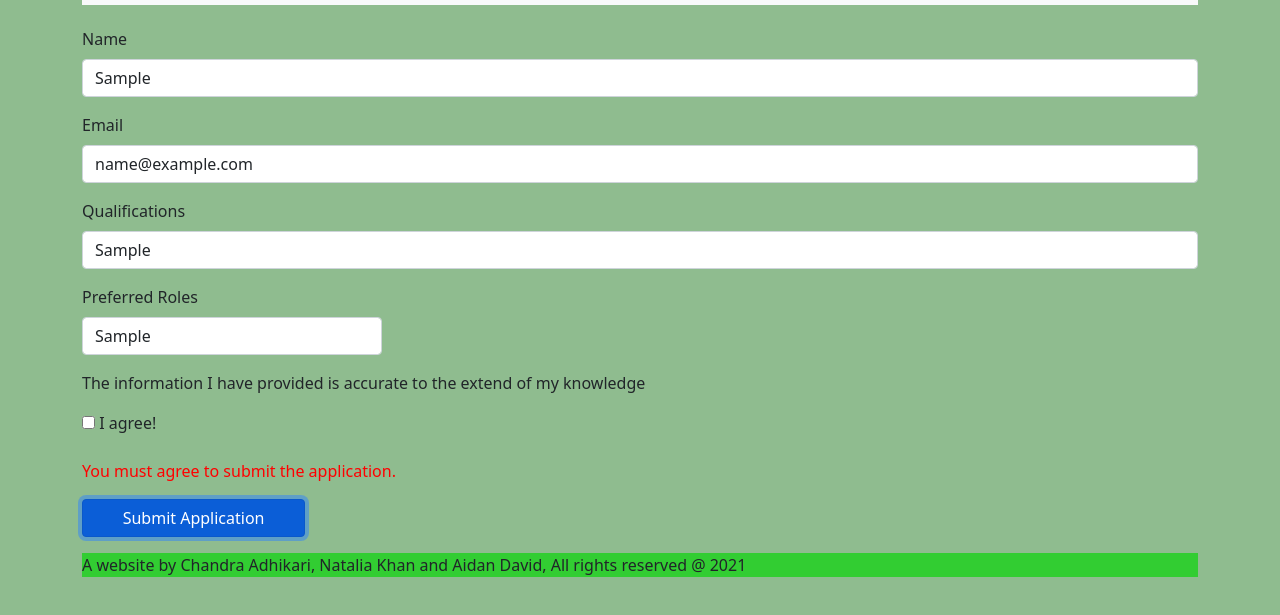
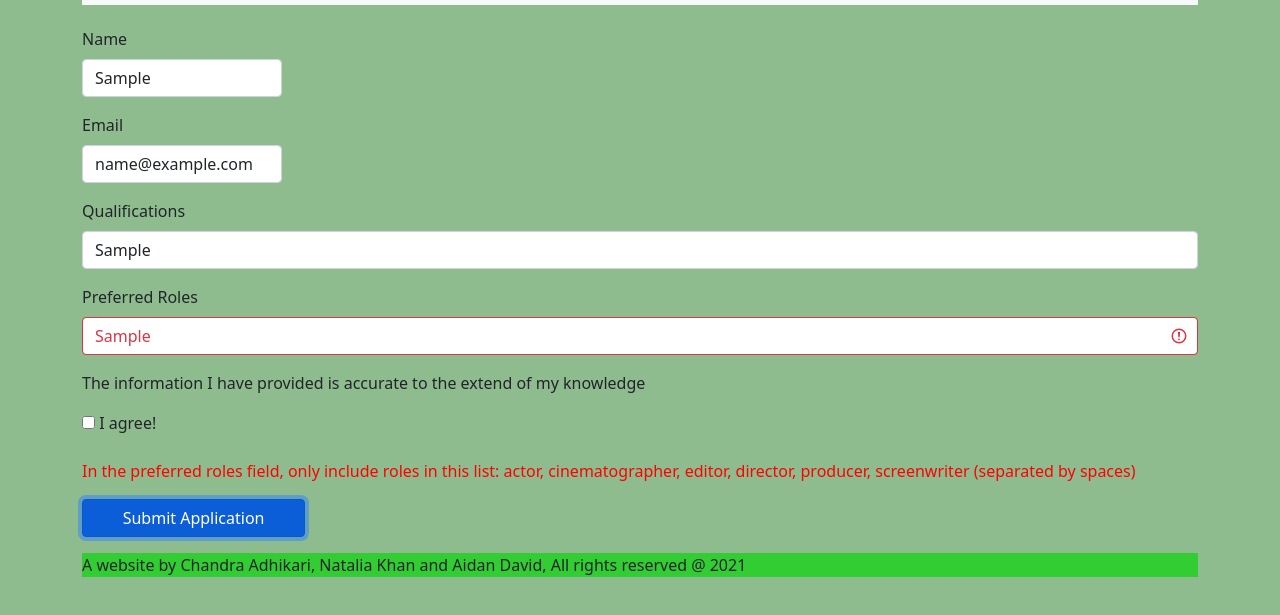
Before and after one commit to adavid2021/film_society_website, a website: page public/application_submission.html in a window 1280 px wide. Both pictures are taken after typing "Sample", "name@example.com", "Sample", "Sample" into the empty fields and a click on the button "Submit Application". Shown: the part 51-666 px from the top of the page. Drawn offline with nearby package versions, Linux system fonts and the light colour scheme; a web font is replaced by a local one.

Commit message:
Added some error messages to the application submission page.

```diff
--- a/public/application_submission.html
+++ b/public/application_submission.html
@@ -52,19 +52,23 @@
 
             <div class="mb-3">
                 <label for="applicant_name" class="form-label">Name</label>
-            <input type="text" class="form-control text" id="applicant_name" placeholder="First Name Last Name" name="applicant_name">
+                <input type="text" class="form-control text" style="width: 200px;" id="applicant_name"
+                       placeholder="First and Last name" name="applicant_name">
             </div>
             <div class="mb-3">
                 <label for="applicant_email" class="form-label">Email</label>
-            <input type="text" class="form-control text" id="applicant_email" placeholder="name@place.com" name="applicant_email">
+                <input type="text" class="form-control text" style="width: 200px;" id="applicant_email"
+                       placeholder="name@place.domain" name="applicant_email">
             </div>
             <div class="mb-3">
                 <label for="applicant_qualifications" class="form-label">Qualifications</label>
-            <input type="text" class="form-control text" id="applicant_qualifications" placeholder="Provide your qualifications here" name="applicant_qualifications">
+                <input type="text" class="form-control text" id="applicant_qualifications"
+                       placeholder="Provide your qualifications here" name="applicant_qualifications">
             </div>
             <div class="mb-3">
                 <label for="preferred_roles" class="form-label">Preferred Roles</label>
-            <input class="form-control text" style="width: 300px;" placeholder="write your preferred roles (separated by spaces)" type="text" name="preferred_roles" id="preferred_roles">
+                <input class="form-control text" placeholder="write your preferred roles (separated by spaces)"
+                       type="text" name="preferred_roles" id="preferred_roles">
             </div>
 
             <div class="mb-3">
@@ -88,50 +92,13 @@
         </form>
     </section>
 
-<!--<section id="application_details">-->
-<!--    <div class="row justify-content-center">-->
-
-<!--            <p class="pad"></p>-->
-<!--            <div class="card bg-success text-success mb-3">-->
-<!--                <div class="card-header bg-light" style="font-size: 200%; padding-left: 2%">Application Form </div>-->
-<!--                <div class="card-body text-light">-->
-<!--                    <form id="applicant_list" class="list-group">-->
-<!--&lt;!&ndash;                        <div>&ndash;&gt;-->
-<!--                            <label for="applicant_name" class="form-label">Name:</label>-->
-<!--                            <input type="text" name="name" value="" id="applicant_name" class="form-control">-->
-
-<!--&lt;!&ndash;                        </div>&ndash;&gt;-->
-
-<!--                            <div>-->
-<!--                                <label for="applicant_email" class="form-label">Email:</label>-->
-<!--                                <input type="text" name="email" value="" id="applicant_email" class="form-control">-->
-
-<!--                            </div>-->
-<!--                        <div>-->
-<!--                            <label for="applicant_qualification" class="form-label">Qualification:</label>-->
-<!--                            <input type="text" name="qualification" value="" id="applicant_qualification" class="form-control">-->
-
-<!--                        </div>-->
-<!--                        <div>-->
-<!--                            <input type="checkbox" id="checkbox" name="agree" value="Boat">-->
-<!--                            <label for="checkbox"> The information I have provided is accurate to the extend of my knowledge.</label><br><br>-->
-<!--                            <button type="button" class="btn btn-primary">Submit Information</button>-->
-<!--                        </div>-->
-
-
-<!--                    </form>-->
-<!--                </div>-->
-<!--&lt;!&ndash;            </div>&ndash;&gt;-->
-<!--        </div>-->
-<!--    </div>-->
-<!--</section>-->
-
     <section id="footer">
         <p>
             <script>
-            function getYear(){
+                function getYear() {
                     return (new Date().getFullYear())
                 }
+
                 $('#footer p').text('A website by Chandra Adhikari, Natalia Khan and Aidan David, All rights reserved @ ' + getYear())
             </script>
         </p>
--- a/public/js/application_submission.js
+++ b/public/js/application_submission.js
@@ -65,8 +65,26 @@ $('form').on('submit', function () {
         return false;
     }
 
+    var email_pattern = /[a-z]+@[a-z]+\.[a-z]+/i
+    // the email must follw the above standard email pattern
+    if (!(email_pattern.test($('#applicant_email,textarea').val()))) {
+        errorMessage = "The email field must have correct email formatting."
+        $('#applicant_email').addClass('is-invalid text-danger');
+        $('#error_message').text(errorMessage);
+
+        return false;
+    }
+
     if (!$('#applicant_qualifications,textarea').val()) {
         errorMessage = "Please provide your qualifications."
+        $('#applicant_qualifications').addClass('is-invalid text-danger');
+        $('#error_message').text(errorMessage);
+
+        return false;
+    }
+
+    if ($('#applicant_qualifications,textarea').val().length < 3) {
+        errorMessage = "The qualifications filed must be at least 3 characters long."
         $('#applicant_qualifications').addClass('is-invalid text-danger');
         $('#error_message').text(errorMessage);
 
@@ -81,6 +99,15 @@ $('form').on('submit', function () {
         return false;
     }
 
+    if (!(formattedCorrectly())) {
+        errorMessage = "In the preferred roles field, only include roles in this list: " +
+            "actor, cinematographer, editor, director, producer, screenwriter (separated by spaces)"
+        $('#preferred_roles').addClass('is-invalid text-danger');
+        $('#error_message').text(errorMessage);
+
+        return false;
+    }
+
     if (!($('#checkBox').is(':checked'))) {
         errorMessage = "You must agree to submit the application."
         $('#error_message').text(errorMessage);
@@ -89,3 +116,24 @@ $('form').on('submit', function () {
     }
 
 });
+
+// returns false if the preferred roles section is formatted incorrectly, otherwise true
+function formattedCorrectly() {
+    const user_input = $('#preferred_roles,textarea').val();
+    const input_string = user_input.split(" ");
+    const correct_role_strings =
+        ["actor", "Actor", "cinematographer", "Cinematographer",
+            "editor", "Editor", "director", "Director", "producer", "Producer", "screenwriter",
+            "Screenwriter"]
+
+    let i_string_list = [];
+
+    input_string.forEach(input => {
+        correct_role_strings.forEach(role => {
+            if (input === role) {
+                i_string_list.push(input);
+            }
+        })
+    })
+    return (i_string_list === input_string);
+}
```
Lines whose indentation alone changed are shown as unchanged.
